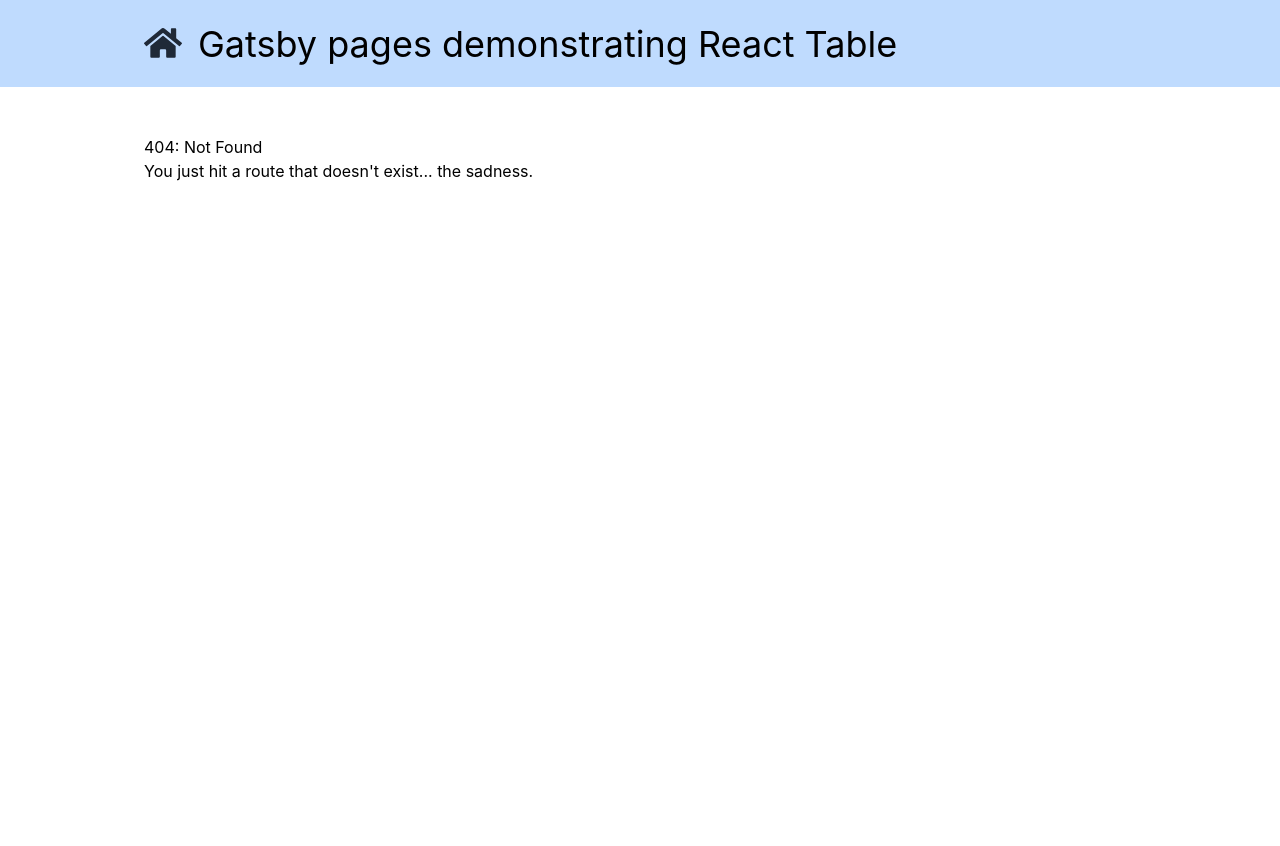
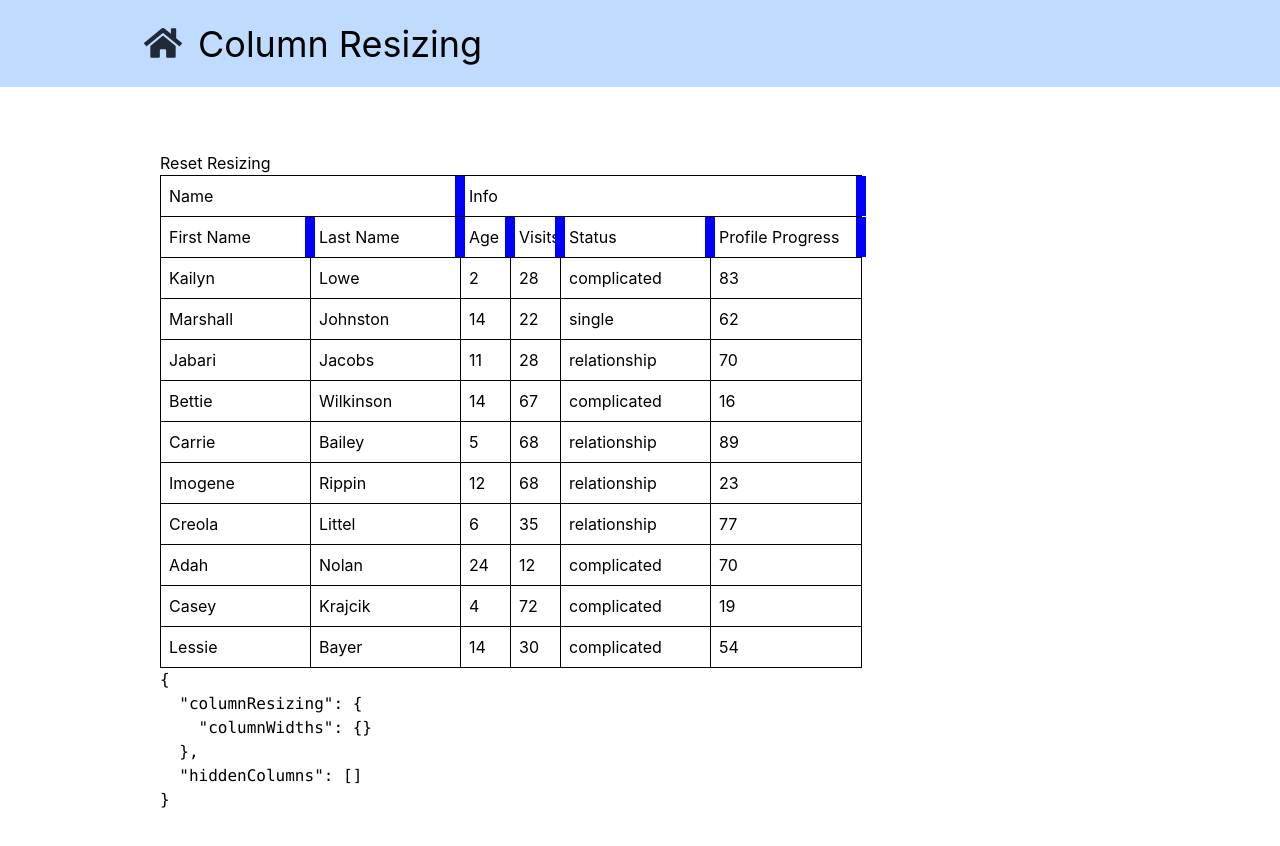
Before and after one commit to witcradg/gatsby-react-table-examples, a Gatsby site: page /column-resizing in a window 1280 px wide. Before the commit this address had no page. Before the commit the page ends 800 px from the top, so only its background shows below. Built offline with nearby package versions, Linux system fonts and the light colour scheme; Gatsby itself is replaced by a stand-in of ours.

Commit message:
Add Column Resizing

```diff
--- /dev/null
+++ b/src/components/column-resizing/Table.js
@@ -0,0 +1,76 @@
+import React from 'react';
+import { useTable, useBlockLayout, useResizeColumns } from 'react-table';
+
+export function Table({ columns, data }) {
+    const defaultColumn = React.useMemo(
+        () => ({
+            minWidth: 30,
+            width: 150,
+            maxWidth: 400,
+        }),
+        []
+    );
+
+    const {
+        getTableProps,
+        getTableBodyProps,
+        headerGroups,
+        rows,
+        prepareRow,
+        state,
+        resetResizing,
+    } = useTable(
+        {
+            columns,
+            data,
+            defaultColumn,
+        },
+        useBlockLayout,
+        useResizeColumns
+    );
+
+    return (
+        <>
+            <button onClick={resetResizing}>Reset Resizing</button>
+            <div>
+                <div {...getTableProps()} className="table">
+                    <div>
+                        {headerGroups.map(headerGroup => (
+                            <div {...headerGroup.getHeaderGroupProps()} className="tr">
+                                {headerGroup.headers.map(column => (
+                                    <div {...column.getHeaderProps()} className="th">
+                                        {column.render('Header')}
+                                        {/* Use column.getResizerProps to hook up the events correctly */}
+                                        <div
+                                            {...column.getResizerProps()}
+                                            className={`resizer ${column.isResizing ? 'isResizing' : ''}`} />
+                                    </div>
+                                ))}
+                            </div>
+                        ))}
+                    </div>
+
+                    <div {...getTableBodyProps()}>
+                        {rows.map((row, i) => {
+                            prepareRow(row);
+                            return (
+                                <div {...row.getRowProps()} className="tr">
+                                    {row.cells.map(cell => {
+                                        return (
+                                            <div {...cell.getCellProps()} className="td">
+                                                {cell.render('Cell')}
+                                            </div>
+                                        );
+                                    })}
+                                </div>
+                            );
+                        })}
+                    </div>
+                </div>
+            </div>
+            <pre>
+                <code>{JSON.stringify(state, null, 2)}</code>
+            </pre>
+        </>
+    );
+}
--- /dev/null
+++ b/src/components/column-resizing/index.js
@@ -0,0 +1,73 @@
+import React from 'react'
+import styled from 'styled-components'
+import Layout from '../layout';
+import getColumnDefinitions from '../../util/columnDefinitions';
+
+import makeData from '../../util/makeData'
+import { Table } from './Table';
+
+const Styles = styled.div`
+  padding: 1rem;
+
+  .table {
+    display: inline-block;
+    border-spacing: 0;
+    border: 1px solid black;
+
+    .tr {
+      :last-child {
+        .td {
+          border-bottom: 0;
+        }
+      }
+    }
+
+    .th,
+    .td {
+      margin: 0;
+      padding: 0.5rem;
+      border-bottom: 1px solid black;
+      border-right: 1px solid black;
+
+      ${'' /* In this example we use an absolutely position resizer,
+       so this is required. */}
+      position: relative;
+
+      :last-child {
+        border-right: 0;
+      }
+
+      .resizer {
+        display: inline-block;
+        background: blue;
+        width: 10px;
+        height: 100%;
+        position: absolute;
+        right: 0;
+        top: 0;
+        transform: translateX(50%);
+        z-index: 1;
+        ${'' /* prevents from scrolling while dragging on touch devices */}
+        touch-action:none;
+
+        &.isResizing {
+          background: red;
+        }
+      }
+    }
+  }
+`
+
+export default function ColumnResizing() {
+  const columns = React.useMemo(() => getColumnDefinitions(), []);
+
+  const data = React.useMemo(() => makeData(10), [])
+
+  return (
+      <Layout title="Column Resizing">
+    <Styles>
+      <Table columns={columns} data={data} />
+    </Styles>
+    </Layout>
+  )
+}
--- /dev/null
+++ b/src/pages/column-resizing.js
@@ -0,0 +1,10 @@
+import React from 'react';
+import ColumnResizing from '../components/column-resizing'
+
+const ColumnResizingPage = () => {
+	return (
+        <ColumnResizing />
+	);
+};
+
+export default ColumnResizingPage;
--- a/src/pages/index.js
+++ b/src/pages/index.js
@@ -48,6 +48,11 @@
 					Full Width Resizable
 				</Link>
 			</li>
+            <li>
+				<Link className="anchor" to="column-resizing">
+					Column Resizing
+				</Link>
+			</li>
 		</ul>
 	</Layout>
 );
--- /dev/null
+++ b/src/util/columnDefinitions.js
@@ -0,0 +1,46 @@
+export default function getColumnDefinitions() {
+	const getDefinitions = () => {
+		 return [
+            {
+                Header: 'Name',
+                columns: [
+                {
+                    Header: 'First Name',
+                    accessor: 'firstName',
+                },
+                {
+                    Header: 'Last Name',
+                    accessor: 'lastName',
+                },
+                ],
+            },
+            {
+                Header: 'Info',
+                columns: [
+                {
+                    Header: 'Age',
+                    accessor: 'age',
+                    width: 50,
+                    align: 'right',
+                },
+                {
+                    Header: 'Visits',
+                    accessor: 'visits',
+                    width: 50,
+                    align: 'right',
+                },
+                {
+                    Header: 'Status',
+                    accessor: 'status',
+                },
+                {
+                    Header: 'Profile Progress',
+                    accessor: 'progress',
+                },
+                ],
+            },
+         ];
+	};
+
+	return getDefinitions();
+}
```
